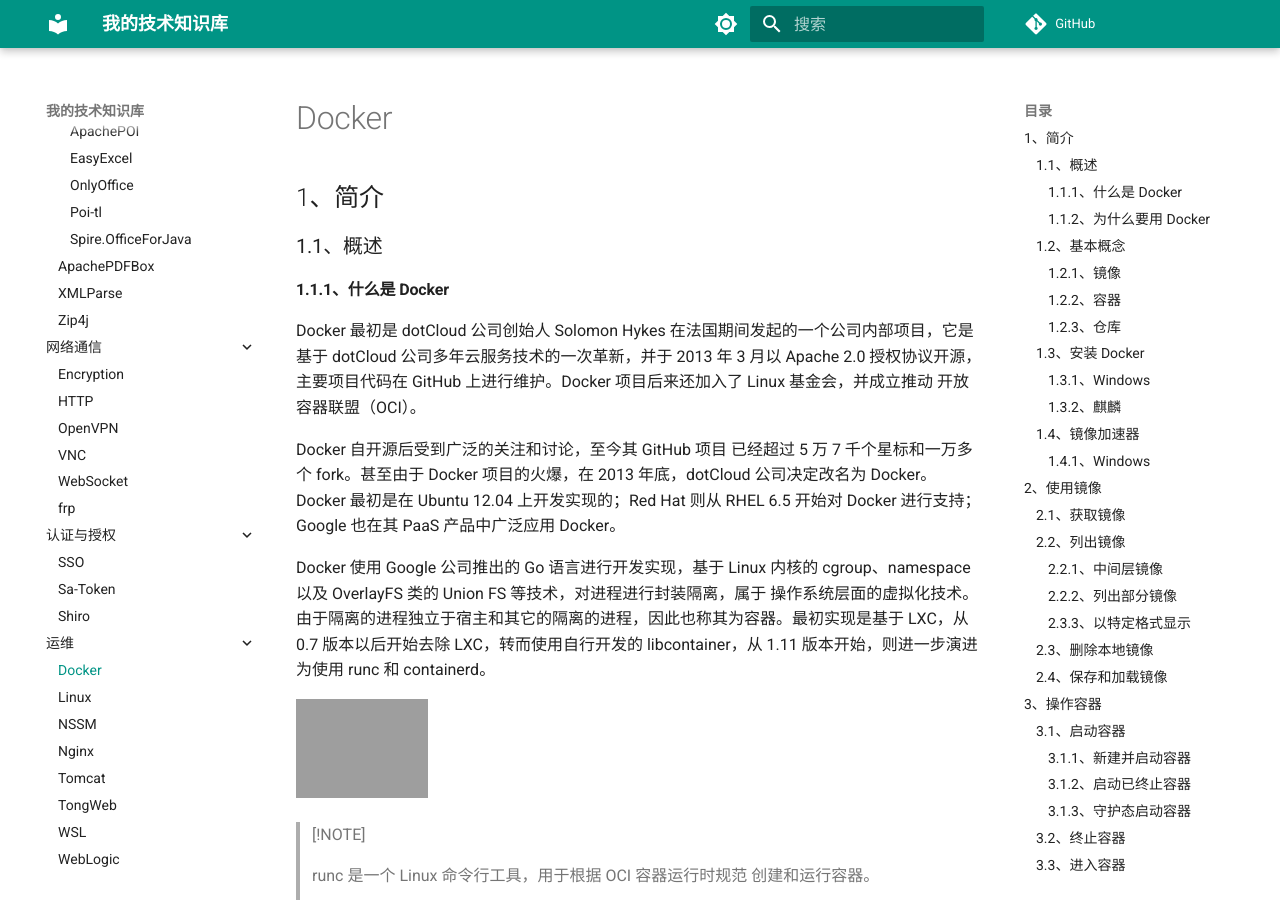
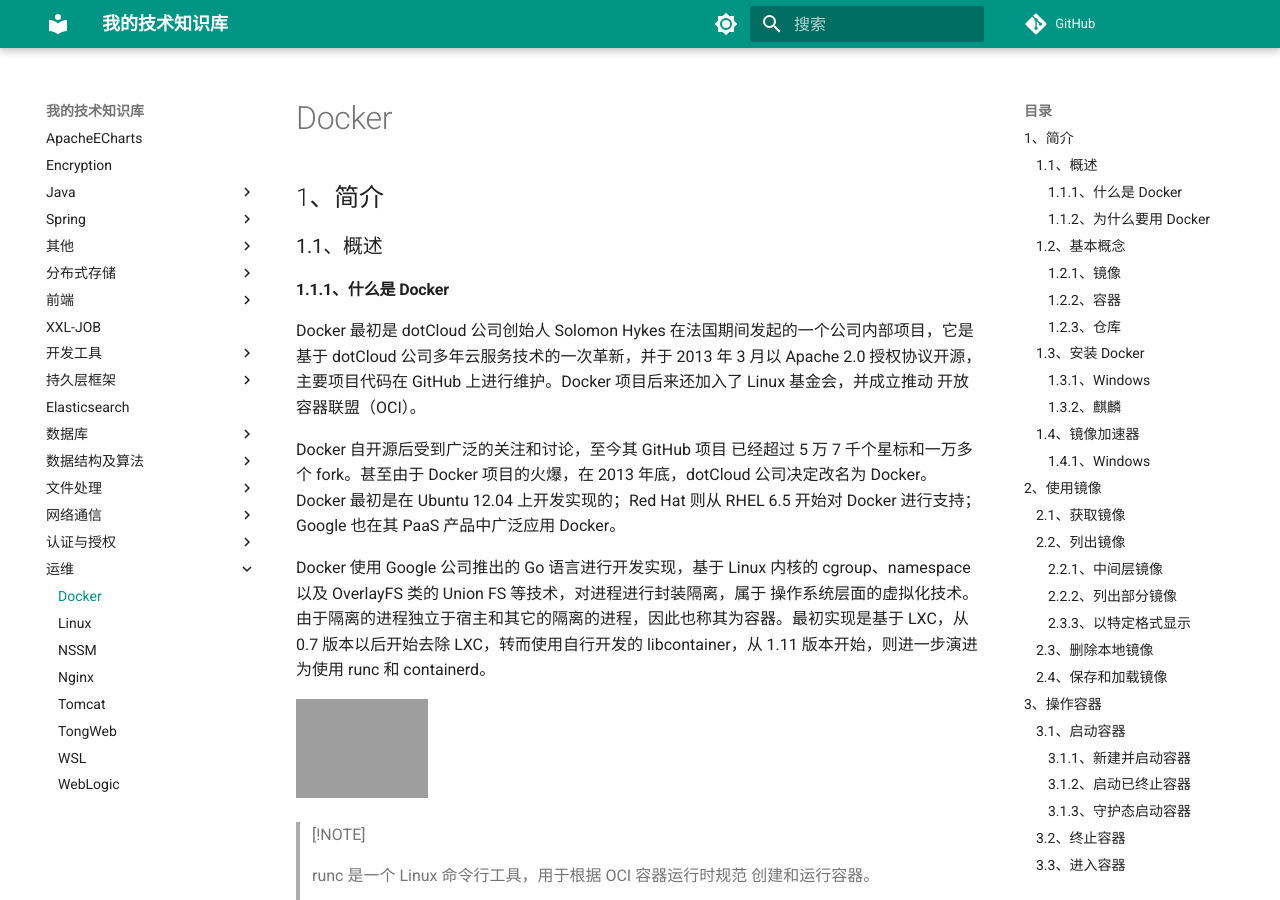
Before and after one commit to 0richalcos/Note, an MkDocs documentation site: the page built from Markdown/运维/Docker.md, in a window 1280 px wide and 900 px high. Built offline with MkDocs 1.6.1 and Material for MkDocs 9.7.7, drawn with Linux system fonts in a browser that asks for light colours; comment, search, counter and statistics services are not loaded.

Commit message:
2026-01-20

````diff
--- a/Markdown/运维/Docker.md
+++ b/Markdown/运维/Docker.md
@@ -42,13 +42,13 @@
 
 传统的虚拟机技术启动应用服务往往需要数分钟，而 Docker 容器应用，由于直接运行于宿主内核，无需启动完整的操作系统，因此可以做到秒级、甚至毫秒级的启动时间。大大的节约了开发、测试、部署的时间。
 
-<br>
+
 
 **一致的运行环境**
 
 开发过程中一个常见的问题是环境一致性问题。由于开发环境、测试环境、生产环境不一致，导致有些 bug 并未在开发过程中被发现。而 Docker 的镜像提供了除内核外完整的运行时环境，确保了应用运行环境一致性，从而不会再出现「这段代码在我机器上没问题啊」这类问题。
 
-<br>
+
 
 **持续交付和部署**
 
@@ -58,19 +58,19 @@
 
 而且使用 Dockerfile 使镜像构建透明化，不仅仅开发团队可以理解应用运行环境，也方便运维团队理解应用运行所需条件，帮助更好的生产环境中部署该镜像。
 
-<br>
+
 
 **更轻松的迁移**
 
 由于 Docker 确保了执行环境的一致性，使得应用的迁移更加容易。Docker 可以在很多平台上运行，无论是物理机、虚拟机、公有云、私有云，甚至是笔记本，其运行结果是一致的。因此用户可以很轻易的将在一个平台上运行的应用，迁移到另一个平台上，而不用担心运行环境的变化导致应用无法正常运行的情况。
 
-<br>
+
 
 **更轻松的维护和扩展**
 
 Docker 使用的分层存储以及镜像的技术，使得应用重复部分的复用更为容易，也使得应用的维护更新更加简单，基于基础镜像进一步扩展镜像也变得非常简单。此外，Docker 团队同各个开源项目团队一起维护了一大批高质量的 官方镜像，既可以直接在生产环境使用，又可以作为基础进一步定制，大大的降低了应用服务的镜像制作成本。
 
-<br>
+
 
 **对比传统虚拟机总结**
 
@@ -81,7 +81,7 @@
 | 性能       | 接近原生           | 弱于       |
 | 系统支持量 | 单机支持上千个容器 | 一般几十个 |
 
-<br>
+
 
 ### 1.2、基本概念
 
@@ -93,7 +93,7 @@
 
 理解了这三个概念，就理解了 Docker 的整个生命周期。
 
-<br>
+
 
 #### 1.2.1、镜像
 
@@ -101,7 +101,7 @@
 
 Docker 镜像是一个特殊的文件系统，除了提供容器运行时所需的程序、库、资源、配置等文件外，还包含了一些为运行时准备的一些配置参数（如匿名卷、环境变量、用户等）。镜像不包含任何动态数据，其内容在构建之后也不会被改变。
 
-<br>
+
 
 **分层存储**
 
@@ -111,7 +111,7 @@
 
 分层存储的特征还使得镜像的复用、定制变的更为容易。甚至可以用之前构建好的镜像作为基础层，然后进一步添加新的层，以定制自己所需的内容，构建新的镜像。
 
-<br>
+
 
 #### 1.2.2、容器
 
@@ -127,7 +127,7 @@
 
 数据卷的生存周期独立于容器，容器消亡，数据卷不会消亡。因此，使用数据卷后，容器删除或者重新运行之后，数据却不会丢失。
 
-<br>
+
 
 #### 1.2.3、仓库
 
@@ -141,7 +141,7 @@
 
 仓库名经常以两段式路径形式出现，比如 `jwilder/nginx-proxy`，前者往往意味着 Docker Registry 多用户环境下的用户名，后者则往往是对应的软件名。但这并非绝对，取决于所使用的具体 Docker Registry 的软件或服务。
 
-<br>
+
 
 **Docker Registry 公开服务**
 
@@ -153,7 +153,7 @@
 
 国内也有一些云服务商提供类似于 Docker Hub 的公开服务。比如网易云镜像服务、DaoCloud 镜像市场、阿里云镜像库等。
 
-<br>
+
 
 **私有 Docker Registry**
 
@@ -163,7 +163,7 @@
 
 除了官方的 Docker Registry 外，还有第三方软件实现了 Docker Registry API，甚至提供了用户界面以及一些高级功能。比如 Harbor 和 Sonatype Nexus。
 
-<br>
+
 
 ### 1.3、安装 Docker
 
@@ -171,7 +171,7 @@
 
 官方网站上有各种环境下的境下的[安装指南](https://docs.docker.com/get-docker/)，这里主要介绍 Docker 在 Windows上的安装。
 
-<br>
+
 
 #### 1.3.1、Windows
 
@@ -179,7 +179,7 @@
 
 [Docker Desktop for Windows](https://docs.docker.com/docker-for-windows/install/) 支持 64 位版本的 Windows 10 Pro，且必须开启 Hyper-V（若版本为 v1903 及以上则无需开启 Hyper-V），或者 64 位版本的 Windows 10 Home v1903 及以上版本。
 
-<br>
+
 
 **安装**
 
@@ -193,13 +193,13 @@
   winget install Docker.DockerDesktop
   ```
 
-<br>
+
 
 **在 WSL2 运行 Docker**
 
 若你的 Windows 版本为 Windows 10 专业版或家庭版 v1903 及以上版本可以使用 WSL2 运行 Docker，具体请查看 [Docker Desktop WSL 2 backend](https://docs.docker.com/docker-for-windows/wsl/)。
 
-<br>
+
 
 **运行**
 
@@ -211,7 +211,7 @@
 
 等待片刻，当鲸鱼图标静止时，说明 Docker 启动成功，之后你可以打开 PowerShell 使用 Docker。
 
-<br>
+
 
 **开放远程 API 访问**
 
@@ -245,7 +245,7 @@
 > }
 > ```
 
-<br>
+
 
 #### 1.3.2、麒麟
 
@@ -330,7 +330,7 @@
 
    输出对应版本，即是成功！
 
-<br>
+
 
 ### 1.4、镜像加速器
 
@@ -342,7 +342,7 @@
 
 由于镜像服务可能出现宕机，建议同时配置多个镜像。各个镜像站测试结果请到 [docker-practice/docker-registry-cn-mirror-test](https://github.com/docker-practice/docker-registry-cn-mirror-test/actions) 查看。
 
-<br>
+
 
 **检查加速器是否生效**
 
@@ -353,7 +353,7 @@
  https://hub-mirror.c.163.com/
 ```
 
-<br>
+
 
 **不再提供服务的镜像**
 
@@ -361,7 +361,7 @@
 
 建议 watch [镜像测试](https://github.com/docker-practice/docker-registry-cn-mirror-test)这个 GitHub 仓库，这里会更新各个镜像地址的状态。
 
-<br>
+
 
 #### 1.4.1、Windows
 
@@ -376,7 +376,7 @@
 }
 ```
 
-<br>
+
 
 ## 2、使用镜像
 
--- a/mkdocs.yml
+++ b/mkdocs.yml
@@ -13,7 +13,6 @@
     - navigation.top           # 回到顶部按钮
     - navigation.indexes    # 允许点击文件夹查看 index.md
     - navigation.tracking    # 滚动正文时，左侧/右侧导航自动跟随高亮
-    - navigation.expand    # 打开页面时，左侧菜单默认展开当前层级
   palette:
     - scheme: default
       primary: teal
````
